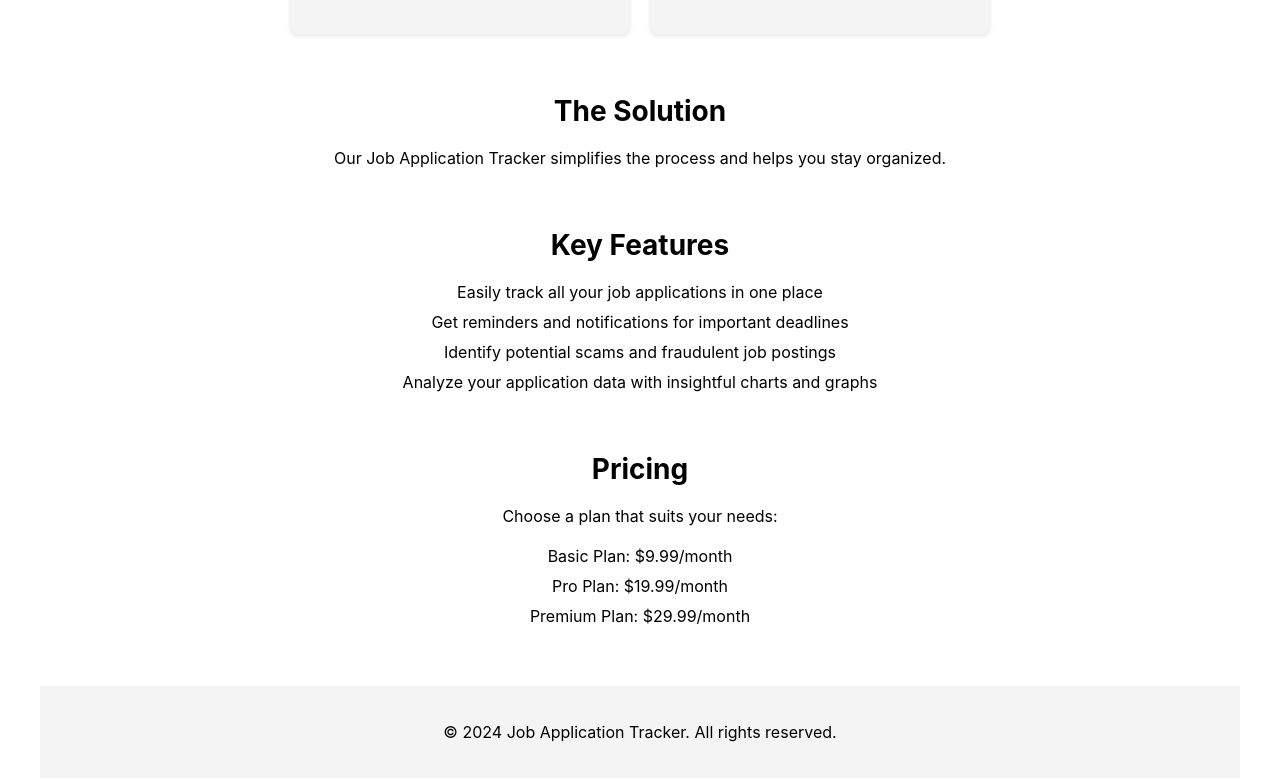
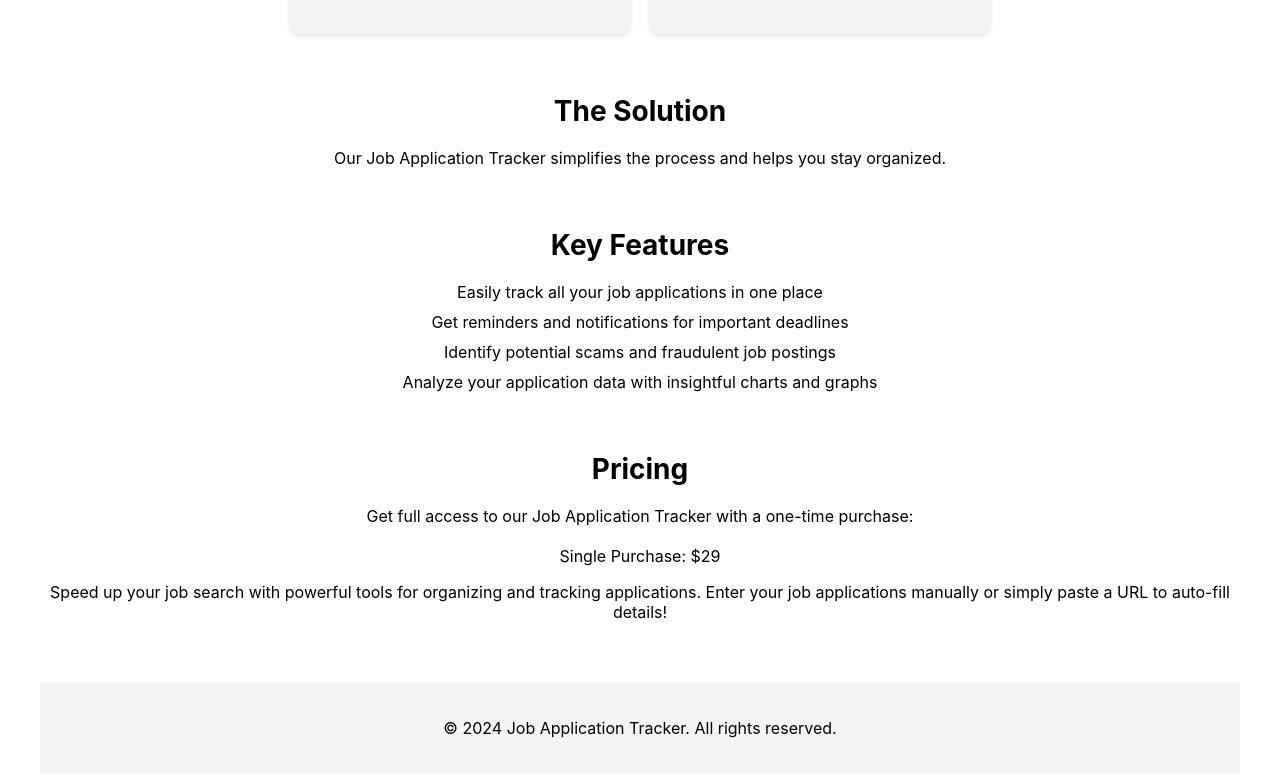
Before and after one commit to JMcCaslinDev/job-app-tracker, a React (Create React App) app in the folder client/: page / in a window 1280 px wide. Shown: the part 439-1219 px from the top of the page. Built offline with nearby package versions, Linux system fonts and the light colour scheme.

Commit message:
Update pricing info

```diff
--- a/client/src/components/LandingPage.js
+++ b/client/src/components/LandingPage.js
@@ -58,16 +58,15 @@ const LandingPage = () => {
         </ul>
       </section>
 
-      {/* Pricing Section */}
       <section className="pricing-section">
         <h2>Pricing</h2>
-        <p>Choose a plan that suits your needs:</p>
+        <p>Get full access to our Job Application Tracker with a one-time purchase:</p>
         <ul className="pricing-list">
-          <li>Basic Plan: $9.99/month</li>
-          <li>Pro Plan: $19.99/month</li>
-          <li>Premium Plan: $29.99/month</li>
+          <li>Single Purchase: $29</li>
         </ul>
+        <p>Speed up your job search with powerful tools for organizing and tracking applications. Enter your job applications manually or simply paste a URL to auto-fill details!</p>
       </section>
+
 
       {/* Footer */}
       <footer className="footer">
```
